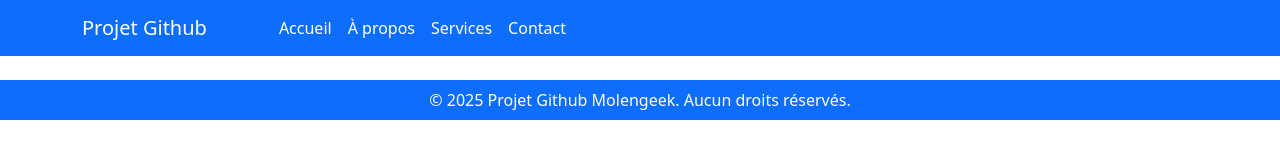
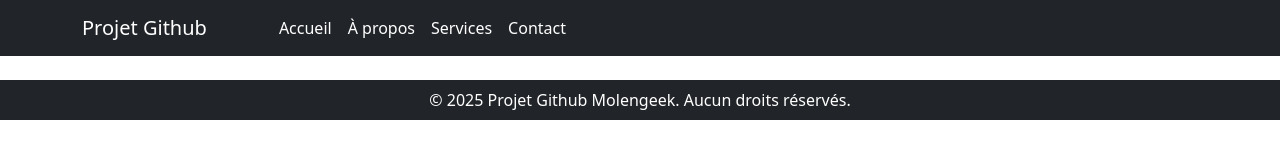
Before and after one commit to untherious/Projet-Github-Molengeek, a plain HTML site: page public/pages/about.html in a window 1280 px wide. Drawn offline with nearby package versions, Linux system fonts and the light colour scheme.

Commit message:
changement de la couleur

```diff
--- a/public/pages/about.html
+++ b/public/pages/about.html
@@ -10,7 +10,7 @@
 
 
 
-    <nav class="navbar navbar-expand-lg bg-primary">
+    <nav class="navbar navbar-expand-lg bg-dark">
         <div class="container">
             <a class="navbar-brand text-white">Projet Github</a>
             <button class="navbar-toggler" type="button" data-bs-toggle="collapse" data-bs-target="#navbarNav">
@@ -27,7 +27,7 @@
         </div>
     </nav>
 
-    <footer class="bg-primary text-white text-center py-1 mt-4">
+    <footer class="bg-dark text-white text-center py-1 mt-4">
         <p class="my-1">&copy; 2025 Projet Github Molengeek. Aucun droits réservés.</p>
     </footer>
 
```
